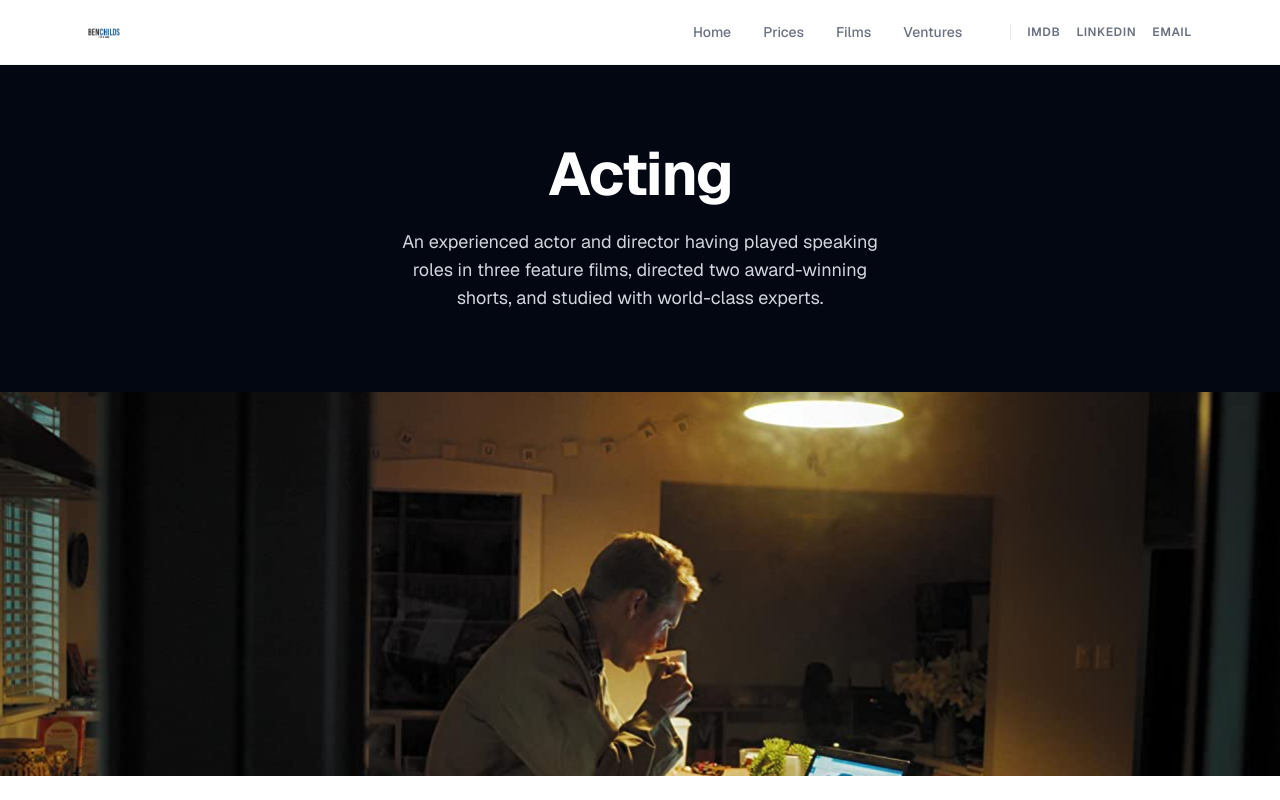
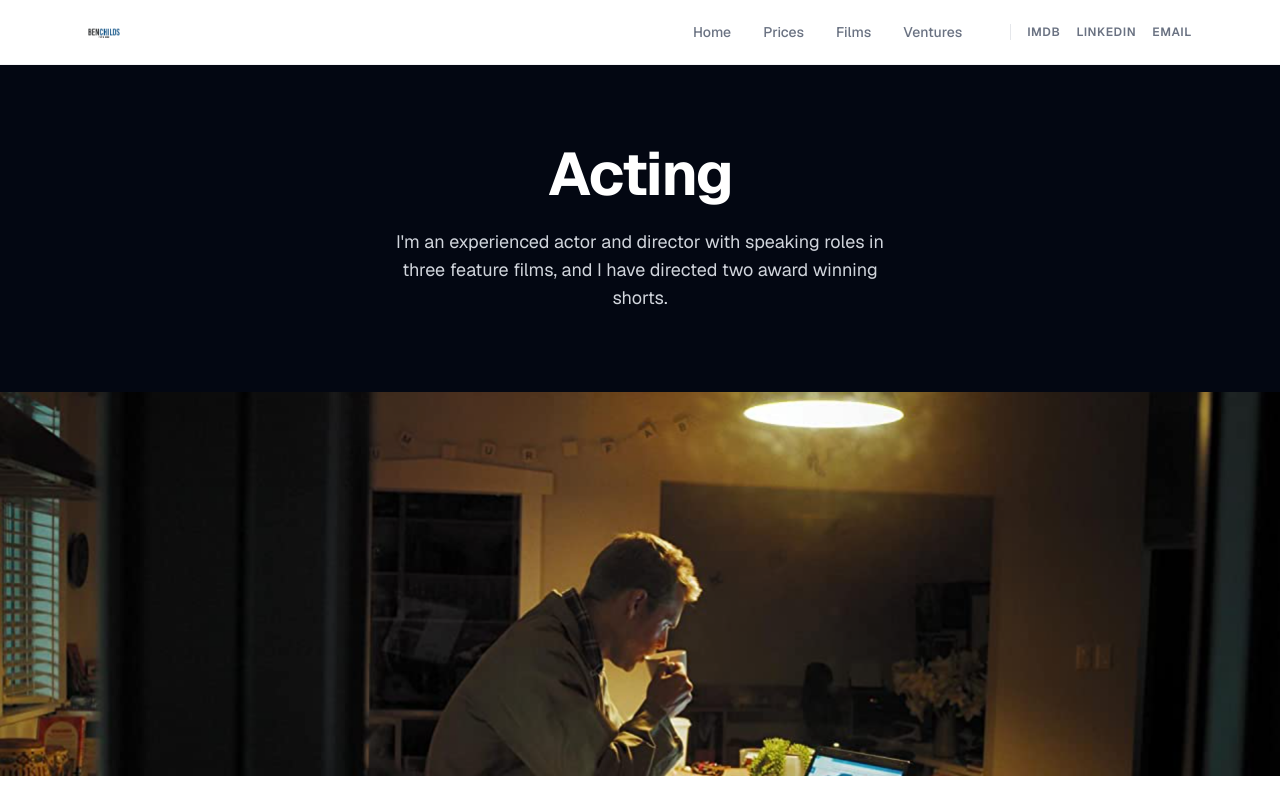
Before and after one commit to IndeverGames/Videography-website, a Next.js app: page /acting in a window 1280 px wide. Shown: the top 800 px of the page. Built offline with nearby package versions, Linux system fonts and the light colour scheme.

Commit message:
Update acting page header copy

```diff
--- a/app/acting/page.tsx
+++ b/app/acting/page.tsx
@@ -14,7 +14,7 @@ export default function Acting() {
       <section className="py-20 px-6 bg-gray-950 text-white text-center">
         <h1 className="text-5xl md:text-6xl font-bold tracking-tight mb-6">Acting</h1>
         <p className="text-gray-300 max-w-lg mx-auto text-lg">
-          An experienced actor and director having played speaking roles in three feature films, directed two award-winning shorts, and studied with world-class experts.
+          I'm an experienced actor and director with speaking roles in three feature films, and I have directed two award winning shorts.
         </p>
       </section>
 
```
